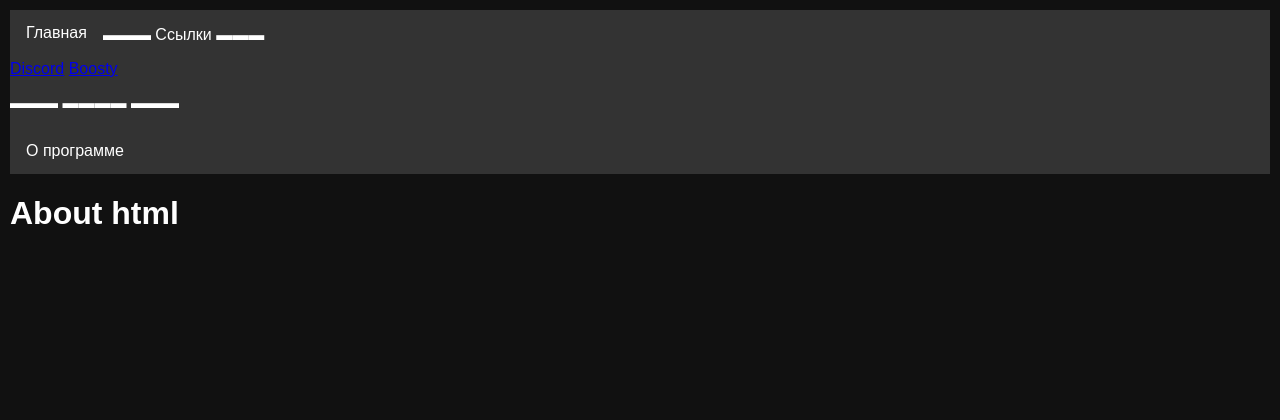
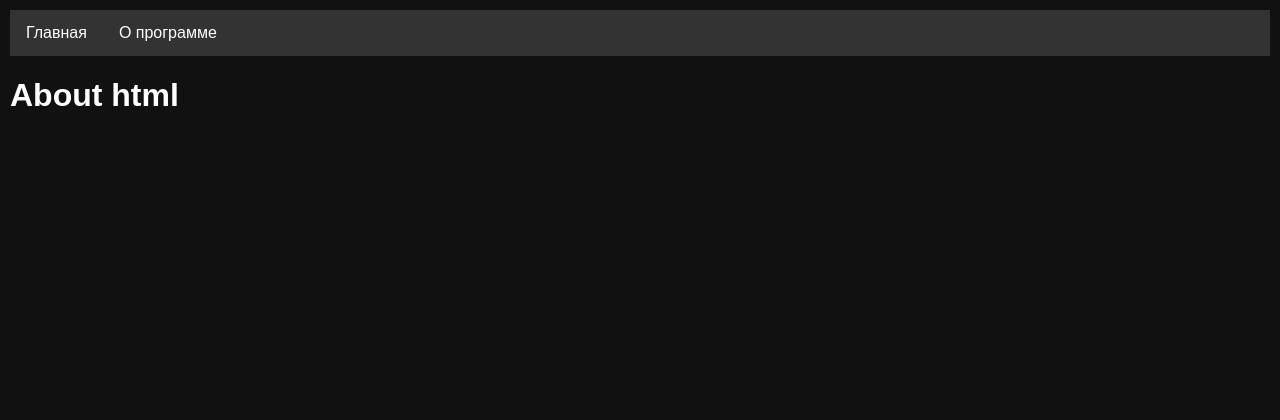
Before and after one commit to AngelsAndDemonsDM/DM-Bot-server, a Flask app: page /about in a window 1280 px wide. Shown: the top 420 px of the page. Run offline with Flask 3, Linux system fonts and the light colour scheme; some libraries are stand-ins or nearby versions.

Commit message:
Обновить Code.DM-Bot/templates/about.html

```diff
--- a/Code.DM-Bot/templates/about.html
+++ b/Code.DM-Bot/templates/about.html
@@ -12,11 +12,6 @@
     <div>
         <ul>
             <li><a href="/">Главная</a></li>
-                <p>▬▬▬ Ссылки ▬▬▬</p>
-                    <a href="https://discord.gg/vxzegFkRjB">Discord</a>
-
-                    <a href="https://boosty.to/themanyfaceddemon">Boosty</a>
-                <p>▬▬▬ ▬▬▬▬ ▬▬▬</p>
             <li><a href="/about">О программе</a></li>
         </ul>
     </div>
```
